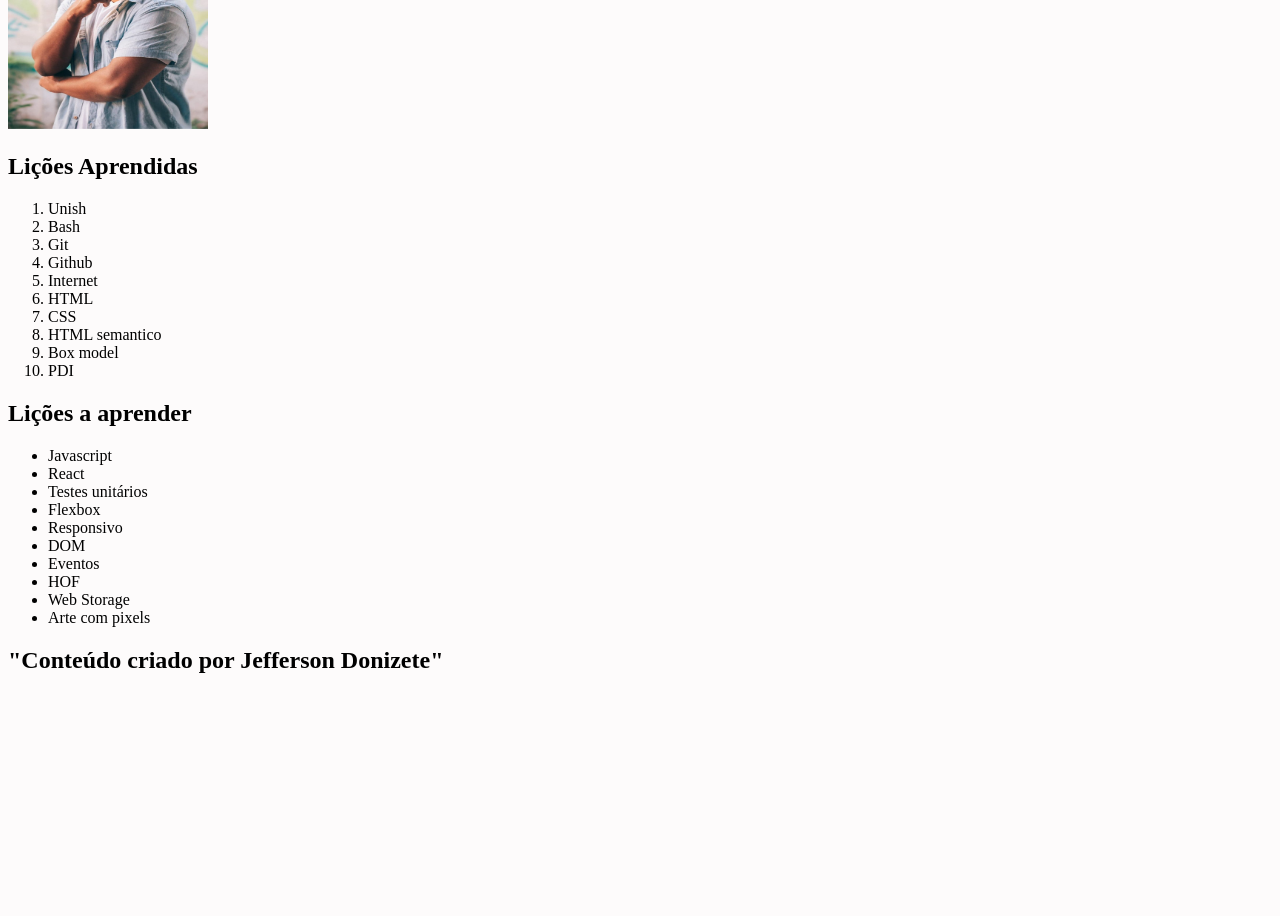
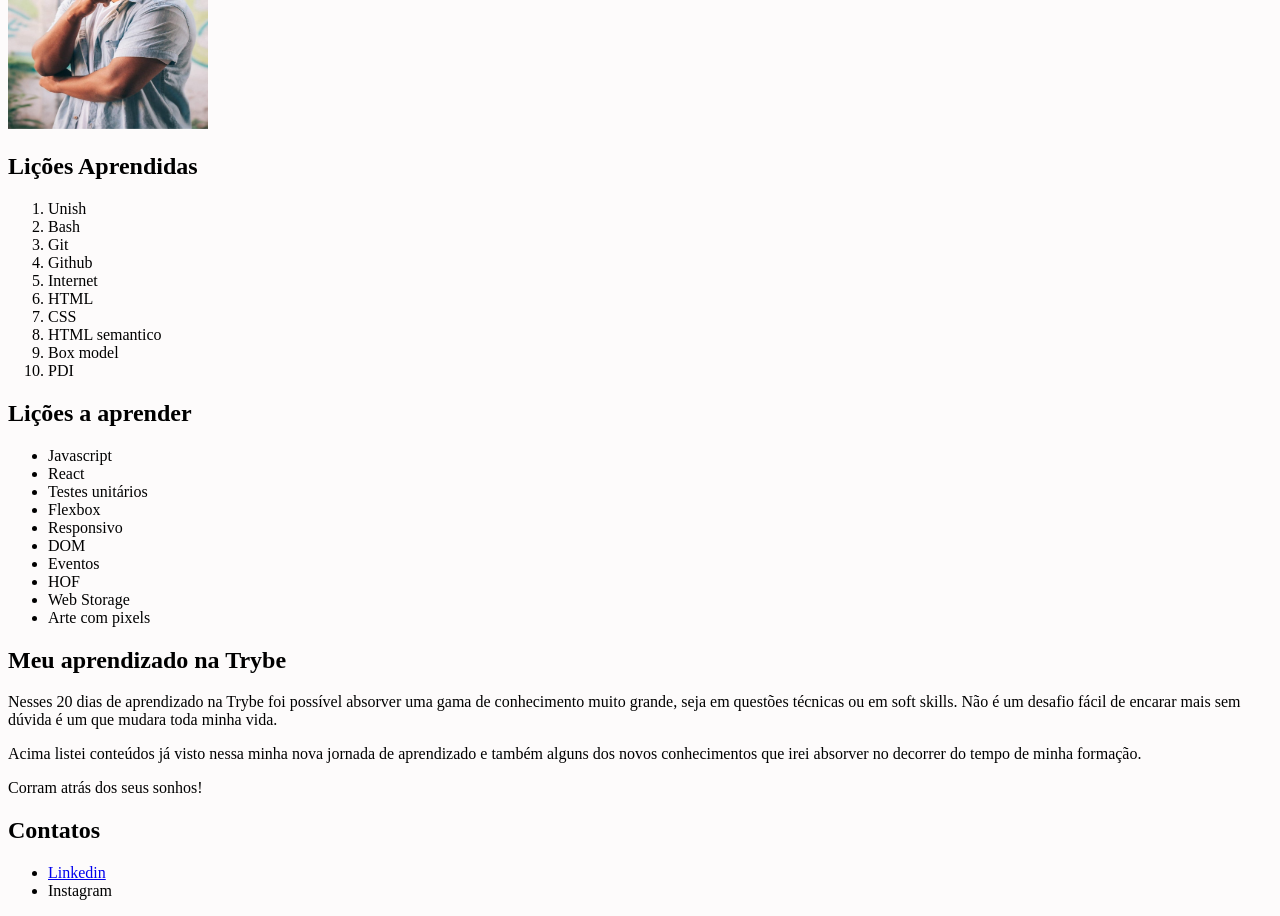
Before and after one commit to JeffDoni/lessons-leanerd, a website: page index.html in a window 1280 px wide. Shown: the part 79-995 px from the top of the page. Before the commit the page ends 800 px from the top, so only its background shows below. Drawn offline with Linux system fonts and the light colour scheme.

Commit message:
Enviando requisito 7

```diff
--- a/index.html
+++ b/index.html
@@ -55,8 +55,19 @@
 </article>
 
 
+<article>
+    <h2>Meu aprendizado na Trybe</h2>
+    <p>Nesses 20 dias de aprendizado na Trybe foi possível absorver uma gama de conhecimento muito grande, seja em questões técnicas ou em soft skills. Não é um desafio fácil de encarar mais sem dúvida é um que mudara toda minha vida.</p>
+    <p>Acima listei conteúdos já visto nessa minha nova jornada de aprendizado e também alguns dos novos conhecimentos que irei absorver no decorrer do tempo de minha formação.</p>
+    <p>Corram atrás dos seus sonhos!</p>
+</article>
+
 <footer id="rodape">
-    <h2>"Conteúdo criado por Jefferson Donizete"</h2>
+    <h2>Contatos</h2>
+    <ul>
+        <li><a href="https://www.linkedin.com/in/jefferson-donizete-do-nascimento-a381b2212/" target="_blank">Linkedin</a></li>
+        <li><a href="https://www.instagram.com/jdn1937/" target="_blank"></a>Instagram</li>
+    </ul>
 </footer>
 </body>
 </html>
```
